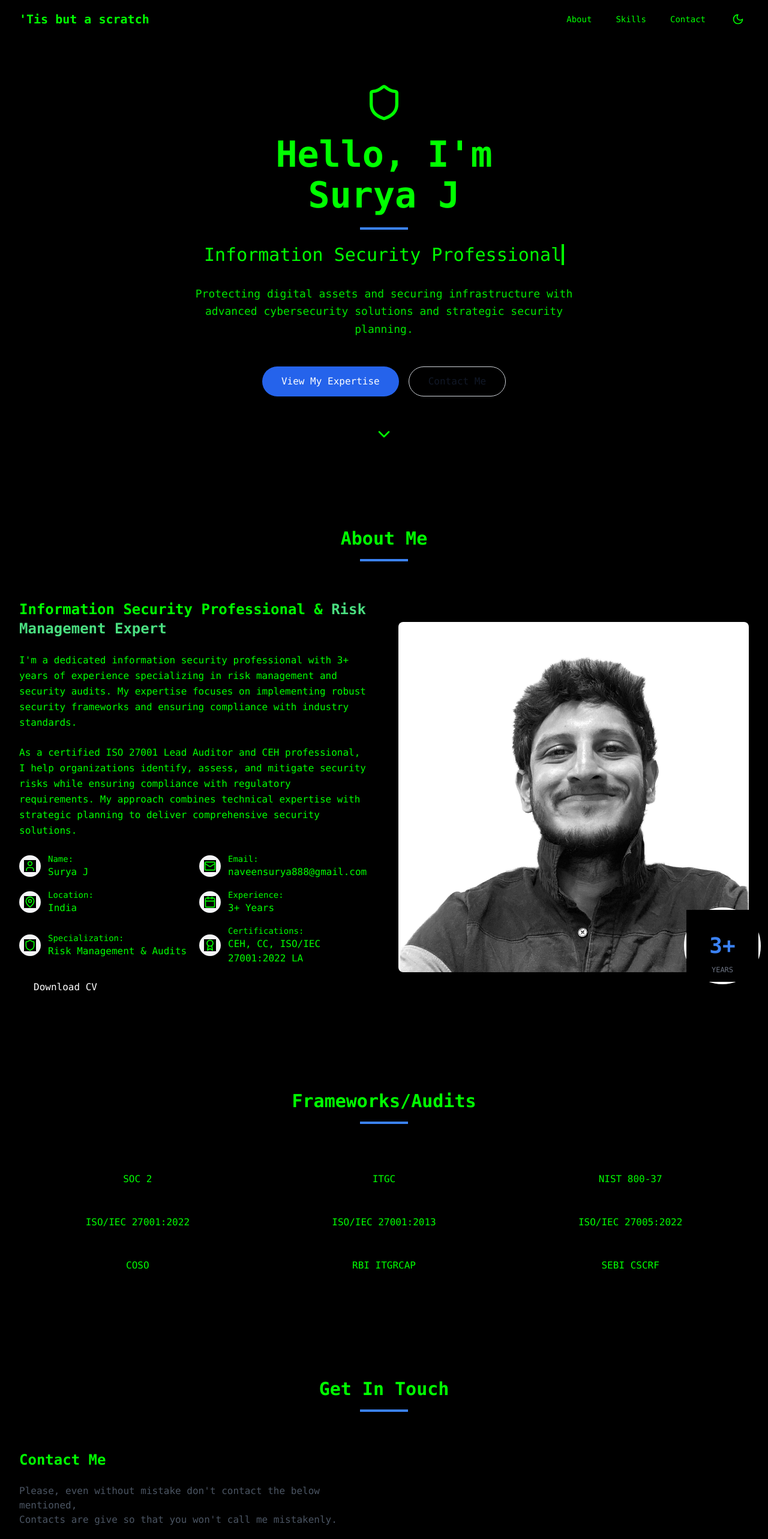
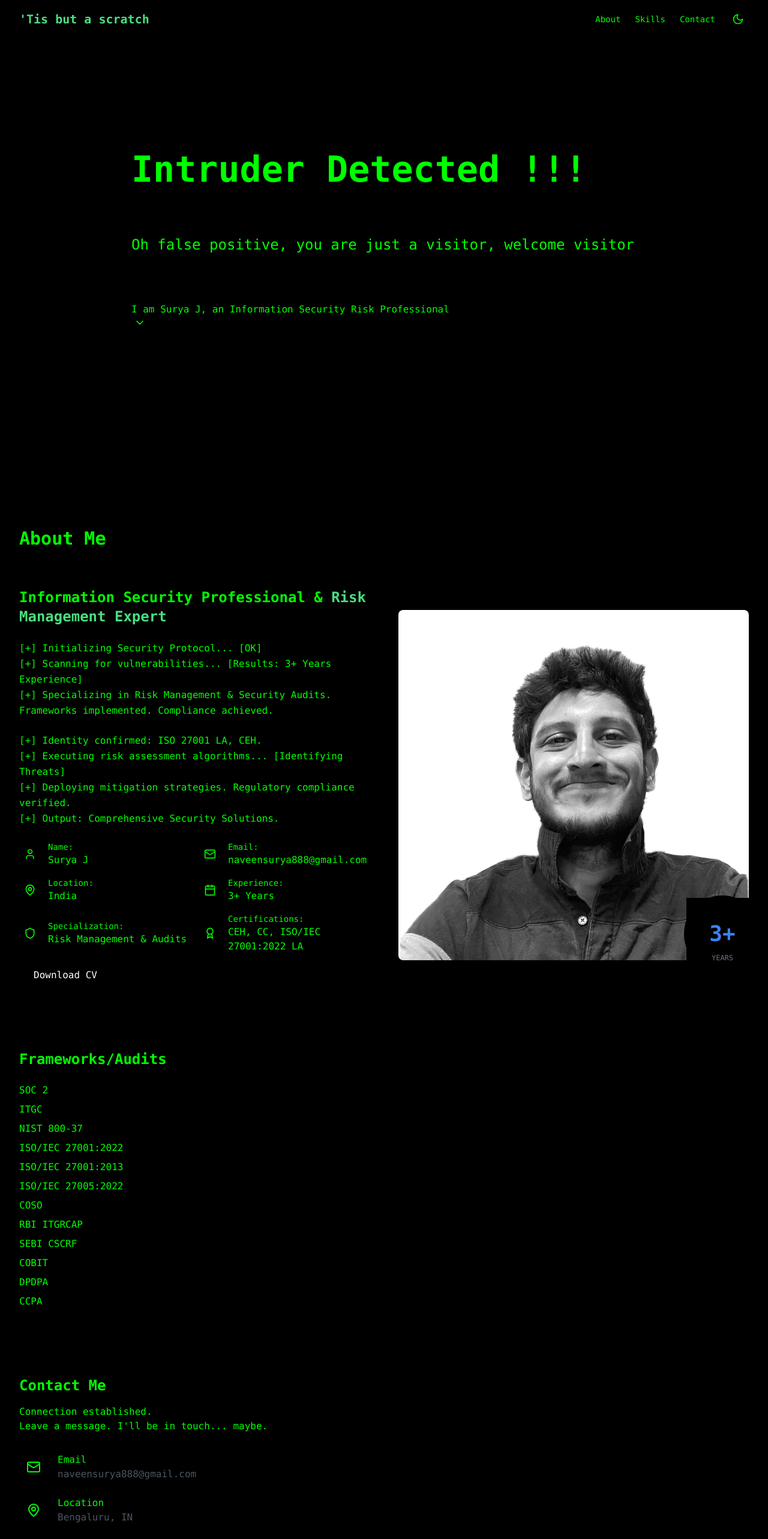
Before and after one commit to Surya8j/HeHe, a React (Vite) app: page / in a window 1280 px wide. Shown: the top 2566 px of the page at 60% size. Built offline with nearby package versions, Linux system fonts and the light colour scheme.

Commit message:
waitwhat

```diff
--- a/src/components/About.tsx
+++ b/src/components/About.tsx
@@ -18,13 +18,11 @@ const About = () => {
   const imageContainerRef = useRef(null);
 
   return (
-    <section className={`py-20`}>
+    <section className="py-20">
       <div className="container mx-auto px-4 sm:px-6 lg:px-8">
-        <div className="text-center mb-16">
+
  <h2 className="text-3xl font-bold mb-4">About Me</h2>
-          <div className="h-1 w-20 bg-blue-500 mx-auto"></div>
-        </div>
-
+        <div className="mb-16"></div>
         <div className="grid grid-cols-1 lg:grid-cols-2 gap-12 items-center">
           <div className="order-2 lg:order-1">
             <h3 className="text-2xl font-semibold mb-6">
@@ -32,22 +30,22 @@ const About = () => {
             </h3>
 
             <p className="mb-6 leading-relaxed">
-              I'm a dedicated information security professional with 3+ years of experience specializing in
-              risk management and security audits. My expertise focuses on implementing robust security frameworks
-              and ensuring compliance with industry standards.
+              [+] Initializing Security Protocol... [OK]<br />
+              [+] Scanning for vulnerabilities... [Results: 3+ Years Experience]<br />
+              [+] Specializing in Risk Management & Security Audits. Frameworks implemented. Compliance achieved.
             </p>
 
             <p className="mb-6 leading-relaxed">
-              As a certified ISO 27001 Lead Auditor and CEH professional, I help organizations identify,
-              assess, and mitigate security risks while ensuring compliance with regulatory requirements.
-              My approach combines technical expertise with strategic planning to deliver comprehensive
-              security solutions.
+              [+] Identity confirmed: ISO 27001 LA, CEH.<br />
+              [+] Executing risk assessment algorithms... [Identifying Threats]<br />
+              [+] Deploying mitigation strategies. Regulatory compliance verified.<br />
+              [+] Output: Comprehensive Security Solutions.
             </p>
 
             <div className="grid grid-cols-1 sm:grid-cols-2 gap-4 mb-6">
               {personalInfo.map((item, index) => (
                 <div key={index} className="flex items-center">
-                  <div className={`p-2 rounded-full mr-3 ${theme === 'dark' ? 'bg-gray-700' : 'bg-gray-100'}`}>
+                  <div className="p-2 mr-3">
  {item.icon}
                   </div>
                   <div>
@@ -73,8 +71,7 @@ const About = () => {
 
           <div className="order-1 lg:order-2">
             <div className="relative" ref={imageContainerRef}>
-              <div className={`rounded-lg overflow-hidden shadow-xl transform transition-all hover:scale-105 ${''
-              }`} style={{ aspectRatio: '1/1' }}>
+              <div className="rounded-lg overflow-hidden transform transition-all hover:scale-105" style={{ aspectRatio: '1/1' }}>
                 <img
                   src="link.jpeg" //my photo
                   alt="Profile"
@@ -82,7 +79,7 @@ const About = () => {
                 />
  </div>
               <div className={`absolute -bottom-5 -right-5 w-32 h-32 rounded-full border-4 ${
-                theme === 'dark' ? 'border-gray-800 bg-gray-700' : 'border-white bg-gray-100'
+                theme === 'dark' ? 'border-gray-800' : 'border-black'
               }`}>
                 <div className="relative w-full h-full flex items-center justify-center">
                   <span className="text-4xl font-bold text-blue-500">3+</span>
--- a/src/components/Contact.tsx
+++ b/src/components/Contact.tsx
@@ -46,23 +46,16 @@ const Contact = () => {
   ];
 
   return (
-    <section className="py-20">
+    <section className="py-20 terminal-section">
       <div className="container mx-auto px-4 sm:px-6 lg:px-8">
-        <div className="text-center mb-16">
-          <h2 className="text-3xl font-bold mb-4">Get In Touch</h2>
-          <div className="h-1 w-20 bg-blue-500 mx-auto"></div>
-        </div>
+
 
         <div className="grid grid-cols-1 lg:grid-cols-2 gap-12">
           <div>
-            <h3 className="text-2xl font-semibold mb-6">Contact Me</h3>
-            <p className={` ${theme === 'dark' ? 'text-gray-300' : 'text-gray-600'}`}>
-              Please, even without mistake don't contact the below mentioned,
-            </p>
-            <p className={`mb-8 ${theme === 'dark' ? 'text-gray-300' : 'text-gray-600'}`}>
-              Contacts are give so that you won't call me mistakenly.
-            </p>
-            <div className="space-y-6">
+            <h3 className="text-2xl font-semibold mb-4">Contact Me</h3>
+            <p>Connection established.</p>
+            <p className="mb-8">Leave a message. I'll be in touch... maybe.</p>
+            <div className="space-y-6 terminal-info">
               {contactInfo.map((item, index) => (
                 <div key={index} className="flex items-start">
                   <div className="p-3 rounded-full mr-4">
@@ -83,8 +76,6 @@ const Contact = () => {
               ))}
             </div>
           </div>
-          <div>
-          </div>
         </div>
       </div>
     </section>
--- a/src/components/Header.tsx
+++ b/src/components/Header.tsx
@@ -31,19 +31,15 @@ const Header = ({ scrollToSection, aboutRef, skillsRef, contactRef }: HeaderProp
 
   return (
     <header
-      className={`fixed top-0 w-full z-50 transition-all duration-300 ${
-        isScrolled
-          ? `${theme === 'dark' ? 'bg-gray-900/90 backdrop-blur-md' : 'bg-white/90 backdrop-blur-md shadow-sm'}`
-          : ''
-      }`}
+      className="fixed top-0 w-full z-50 bg-transparent"
     >
       <div className="container mx-auto px-4 sm:px-6 lg:px-8">
         <div className="flex items-center justify-between h-16">
-          <div className="flex-shrink-0 font-bold text-xl">
-            <span className="">'Tis but a scratch</span>
+          <div className="flex-shrink-0 font-bold text-xl text-green-400">
+            'Tis but a scratch
           </div>
 
-          <nav className="hidden md:flex space-x-8">
+          <nav className="hidden md:flex space-x-4">
             {navItems.map((item) => (
               <button
                 key={item.name}
@@ -67,7 +63,7 @@ const Header = ({ scrollToSection, aboutRef, skillsRef, contactRef }: HeaderProp
           <div className="flex md:hidden">
             <button
               onClick={toggleTheme}
-              className="p-2 mr-2 rounded-full text-gray-500 hover:bg-gray-100 dark:hover:bg-gray-800 transition-colors duration-200"
+              className="p-2 mr-2 rounded-full hover:bg-gray-100 dark:hover:bg-gray-800 transition-colors duration-200"
               aria-label={theme === 'dark' ? 'Switch to light mode' : 'Switch to dark mode'}
             >
               {theme === 'dark' ? <Sun size={20} /> : <Moon size={20} />}
@@ -84,7 +80,7 @@ const Header = ({ scrollToSection, aboutRef, skillsRef, contactRef }: HeaderProp
       </div>
 
       {mobileMenuOpen && (
-        <div className={`md:hidden ${theme === 'dark' ? 'bg-gray-900' : ''} shadow-lg`}>
+        <div className="md:hidden bg-black">
           <div className="px-2 pt-2 pb-3 space-y-1 sm:px-3">
             {navItems.map((item) => (
               <button
--- a/src/components/Hero.tsx
+++ b/src/components/Hero.tsx
@@ -1,4 +1,4 @@
-import React from 'react';
+import React, { useEffect, useRef } from 'react';
 import { ChevronDown, Shield } from 'lucide-react';
 import { useTheme } from '../context/ThemeContext';
 
@@ -8,59 +8,54 @@ interface HeroProps {
 
 const Hero = ({ scrollToAbout }: HeroProps) => {
   const { theme } = useTheme();
+  const textRef1 = useRef<HTMLSpanElement>(null);
+  const textRef2 = useRef<HTMLSpanElement>(null);
+  const textRef3 = useRef<HTMLParagraphElement>(null);
+
+  useEffect(() => {
+    const observer = new IntersectionObserver(
+      (entries) => {
+        entries.forEach((entry) => {
+          if (entry.isIntersecting) {
+            entry.target.classList.add('animate-typing');
+            // Optionally add a cursor blink to the last line of text
+            if (entry.target === textRef3.current) {
+              entry.target.classList.add('animate-blink-caret');
+            }
+          }
+        });
+      },
+      { threshold: 0.5 } // Adjust threshold as needed
+    );
+
+    if (textRef1.current) observer.observe(textRef1.current);
+    if (textRef2.current) observer.observe(textRef2.current);
+    if (textRef3.current) observer.observe(textRef3.current);
+
+    return () => {
+      if (textRef1.current) observer.unobserve(textRef1.current);
+      if (textRef2.current) observer.unobserve(textRef2.current);
+      if (textRef3.current) observer.unobserve(textRef3.current);
+    };
+  }, []);
 
   return (
     <section className="relative min-h-screen flex flex-col items-center justify-center text-center px-4">
-      <div className="absolute inset-0 overflow-hidden">
-        <div className="absolute inset-0"></div>
-      </div>
+      <div className="relative z-10 max-w-full mx-auto text-left">
 
-      <div className="relative z-10 max-w-4xl mx-auto">
-        <div className="flex justify-center mb-6">
-          <Shield size={64} className="text-green-400" />
+        {/* Removed buttons as they don't fit a pure terminal text interface */}
+        {/* You might replace these with text-based prompts or instructions */}
+
+        <h1 className="text-4xl sm:text-5xl lg:text-6xl font-bold mb-20 whitespace-nowrap overflow-hidden pr-1 animate-typing animate-blink-caret">
+          Intruder Detected !!!
+        </h1>
+        <p className="text-xl sm:text-2xl mb-20 whitespace-nowrap overflow-hidden pr-1 animate-typing animate-blink-caret" style={{ animationDelay: '2s', animationDuration: '2s' }}>
+          Oh false positive, you are just a visitor, welcome visitor
+        </p>
+        I am Surya J, an Information Security Risk Professional
+        <ChevronDown size={20} className="ml-1"/>
         </div>
-
-        <h1 className="text-4xl sm:text-5xl md:text-6xl font-bold mb-6">
-          <span className="block">Hello, I'm</span>
-          <span className="block mt-2">Surya J</span>
-        </h1>
-
-        <div className="h-1 w-20 bg-blue-500 mx-auto mb-6"></div>
-
-        <h2 className="text-xl sm:text-2xl md:text-3xl mb-8 leading-relaxed">
-          <span className="typing-animation">Information Security Professional</span>
-        </h2>
-
-        <p className="text-lg mb-12 max-w-2xl mx-auto leading-relaxed opacity-90">
-          Protecting digital assets and securing infrastructure with advanced cybersecurity solutions and strategic security planning.
-        </p>
-
-        <div className="flex flex-wrap gap-4 justify-center">
-          <button className="px-8 py-3 rounded-full font-medium transform transition hover:scale-105 bg-blue-600 hover:bg-blue-700 text-white">
-            View My Expertise
-          </button>
-
-          <button className="px-8 py-3 rounded-full font-medium transform transition hover:scale-105 bg-transparent hover:bg-gray-100 text-gray-900 border border-gray-300">
-            Contact Me
-          </button>
-          {/* Buttons still have some specific styles, you might want to adjust these to fit the terminal theme */}
-          {/* For example, change background/border colors and text colors to fit the green/black scheme */}
-        </div>
-      </div>
-
-      <div className="absolute bottom-10 animate-bounce">
-        <button
-          onClick={scrollToAbout}
-          className={`p-2 rounded-full ${
-            theme === 'dark' ? 'hover:text-white' : 'hover:text-gray-900'
-          }`}
-          aria-label="Scroll down"
-        >
-          <ChevronDown size={32} />
-        </button>
-      </div>
     </section>
   );
-};
-
+}
 export default Hero;
--- a/src/components/Projects.tsx
+++ b/src/components/Projects.tsx
@@ -77,13 +77,10 @@ const Projects = () => {
 
   return (
     <section className="py-20">
-      <div className="container mx-auto px-4 sm:px-6 lg:px-8">
-        <div className="text-center mb-16">
+      <div className="container mx-auto px-4">
+        <div className="mb-8">
           <h2 className="text-3xl font-bold mb-4">My Projects</h2>
-          <div className="h-1 w-20 bg-blue-500 mx-auto"></div>
-        </div>
-
-        <div className="flex flex-wrap justify-center mb-12 gap-4">
+          {/* Optional: Add a terminal-style separator here */}
           {categories.map((category) => (
             <button
               key={category}
@@ -101,44 +98,18 @@ const Projects = () => {
           ))}
         </div>
 
-        <div className="grid grid-cols-1 md:grid-cols-2 lg:grid-cols-3 gap-8">
+        <div className="space-y-8">
           {filteredProjects.map((project) => (
             <div
               key={project.id}
-              className="group rounded-lg overflow-hidden transform transition-all duration-300 hover:-translate-y-2 shadow-lg"
+              className="border-b border-green-500 pb-4 last:border-b-0" // Add a terminal-style border
             >
-              <div className="relative overflow-hidden" style={{ aspectRatio: '16/9' }}>
-                <img
-                  src={project.image}
-                  alt={project.title}
-                  className="w-full h-full object-cover transition-transform duration-500 group-hover:scale-110"
-                />
-                <div className="absolute inset-0 bg-gradient-to-t from-black/70 to-transparent opacity-0 group-hover:opacity-100 transition-opacity duration-300 flex items-end">
-                  <div className="p-4 w-full">
-                    <div className="flex gap-3 mb-2">
-                      {project.technologies.map((tech, index) => (
-                        <span key={index} className="text-xs px-2 py-1 bg-blue-500/80 text-white rounded-full">
-                          {tech}
-                        </span>
-                      ))}
-                    </div>
-                    <div className="flex justify-end space-x-2">
-                      <a href={project.liveLink} className="p-2 rounded-full bg-white/20 hover:bg-white/40 text-white transition-colors">
-                        <ExternalLink size={18} />
-                      </a>
-                      <a href={project.repoLink} className="p-2 rounded-full bg-white/20 hover:bg-white/40 text-white transition-colors">
-                        <Github size={18} />
-                      </a>
-                    </div>
-                  </div>
-                </div>
-              </div>
-
-              <div className="p-6">
+              <div>
                 <h3 className="text-xl font-semibold mb-2">{project.title}</h3>
-                <p className={`mb-4 ${theme === 'dark' ? 'text-gray-300' : 'text-gray-600'}`}>
-                  {project.description}
-                </p>
+                <p className="mb-2">{project.description}</p>
+                <p className="text-sm mb-2">Technologies: {project.technologies.join(', ')}</p>
+                {project.liveLink !== '#' && <a href={project.liveLink} className="text-blue-400 hover:underline mr-4">Live Demo</a>}
+                {project.repoLink !== '#' && <a href={project.repoLink} className="text-blue-400 hover:underline">GitHub Repo</a>}
               </div>
             </div>
           ))}
@@ -146,11 +117,9 @@ const Projects = () => {
 
         <div className="text-center mt-12">
           <button className={`px-8 py-3 rounded-full font-medium transform transition hover:scale-105 ${
-            theme === 'dark'
-              ? 'bg-blue-500 hover:bg-blue-600 text-white'
-              : 'bg-blue-600 hover:bg-blue-700 text-white'
+            'border border-green-500 text-green-500 hover:bg-green-500 hover:text-black' // Terminal style button
           }`}>
-            View All Projects
+            View All Projects {/* Or a terminal command like: list projects */}
           </button>
         </div>
       </div>
--- a/src/components/Skills.tsx
+++ b/src/components/Skills.tsx
@@ -4,32 +4,21 @@ import { useTheme } from '../context/ThemeContext';
 const Skills = () => {
   const { theme } = useTheme();
   return (
-    <section className="py-20">
+    <section className="py-8">
       <div className="container mx-auto px-4 sm:px-6 lg:px-8">
-        <div className="text-center mb-16">
-          <h2 className="text-3xl font-bold mb-4">Frameworks/Audits</h2>
-          <div className="h-1 w-20 bg-blue-500 mx-auto"></div>
-        </div>
+        <h2 className="text-2xl font-bold mb-6">Frameworks/Audits</h2>
 
         {/* You removed the skill progress sections */}
 
-        <div className="mt-16 grid grid-cols-2 sm:grid-cols-3 md:grid-cols-3 gap-4 text-center">
-          {[
-            'SOC 2', 'ITGC', "NIST 800-37", 'ISO/IEC 27001:2022',
-            "ISO/IEC 27001:2013", 'ISO/IEC 27005:2022', "COSO",
-            "RBI ITGRCAP", "SEBI CSCRF",
-          ].map((cert, index) => (
-            <div
-              key={index}
-              className="p-4 rounded-lg transform transition hover:scale-105 shadow-sm"
-            >
+        <ul className="space-y-2">
+          {['SOC 2', 'ITGC', "NIST 800-37", 'ISO/IEC 27001:2022', "ISO/IEC 27001:2013", 'ISO/IEC 27005:2022', "COSO", "RBI ITGRCAP", "SEBI CSCRF", 'COBIT', 'DPDPA', 'CCPA'].map((cert, index) => (
+            <li key={index}>
               <span className="font-medium">{cert}</span>
-            </div>
+            </li>
           ))}
-        </div>
+        </ul>
       </div>
     </section>
-  );
-};
-
+  )
+}
 export default Skills;
--- a/src/index.css
+++ b/src/index.css
@@ -20,8 +20,6 @@ button {
 
 
 .typing-animation {
-  border-right: 0.15em solid;
-  animation: typing 3.5s steps(40, end), blink-caret 0.75s step-end infinite;
   white-space: nowrap;
   overflow: hidden;
 }
```
Lines whose indentation alone changed are shown as unchanged.
